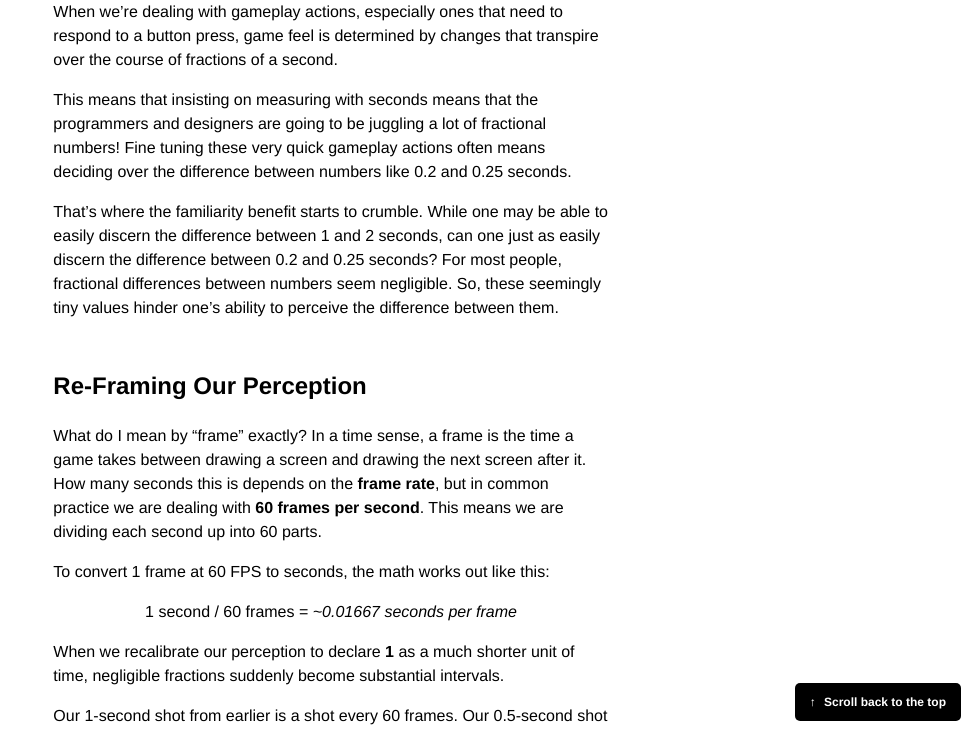
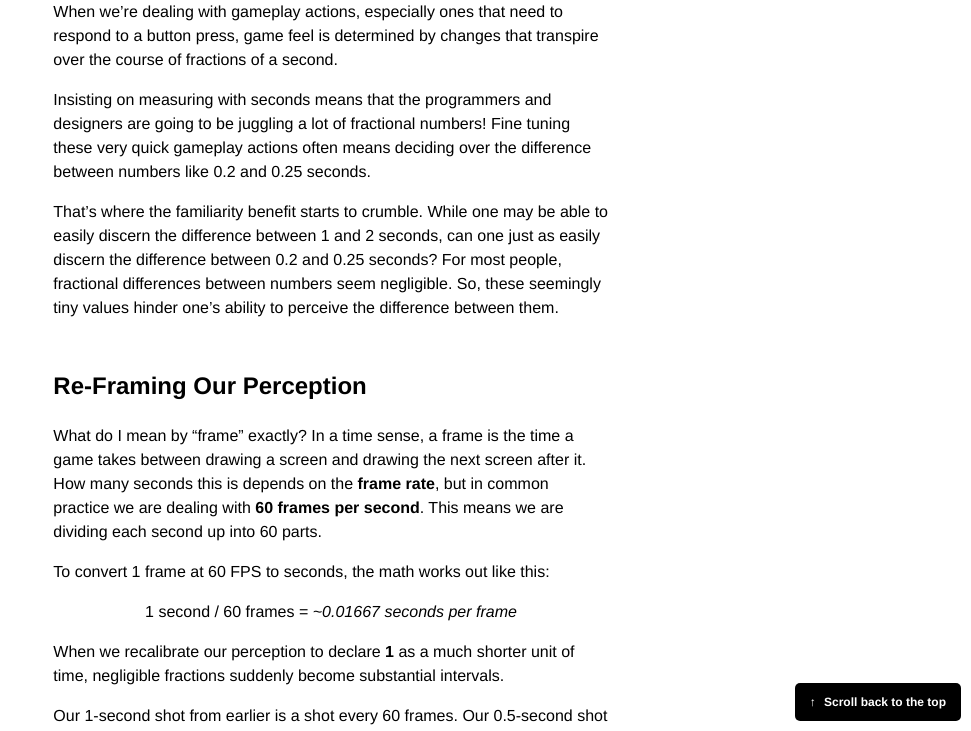
Before and after one commit to hunterbridges/blog, a Jekyll site: the page built from _posts/2022-06-05-how-long-is-a-frame.md, in a window 1280 px wide and 900 px high, scrolled down 2102 px, cut to the strip 169-900 px from the top of the window. Shown: the whole strip, without its empty margins (309-1280 px from the left). Built offline with Jekyll 4.4.1, drawn with Linux system fonts in a browser that asks for light colours; some web fonts are replaced; comment, search, counter and statistics services are not loaded.

Commit message:
Fix redundant phrasing

```diff
--- a/_posts/2022-06-05-how-long-is-a-frame.md
+++ b/_posts/2022-06-05-how-long-is-a-frame.md
@@ -58,7 +58,7 @@ When we're dealing with gameplay actions, especially ones that need to respond t
 press, game feel is determined by changes that transpire over the course of fractions
 of a second.
 
-This means that insisting on measuring with seconds means that the programmers and
+Insisting on measuring with seconds means that the programmers and
 designers are going to be juggling a lot of fractional numbers! Fine tuning these very
 quick gameplay actions often means deciding over the difference between numbers like 0.2 and
 0.25 seconds.
```
